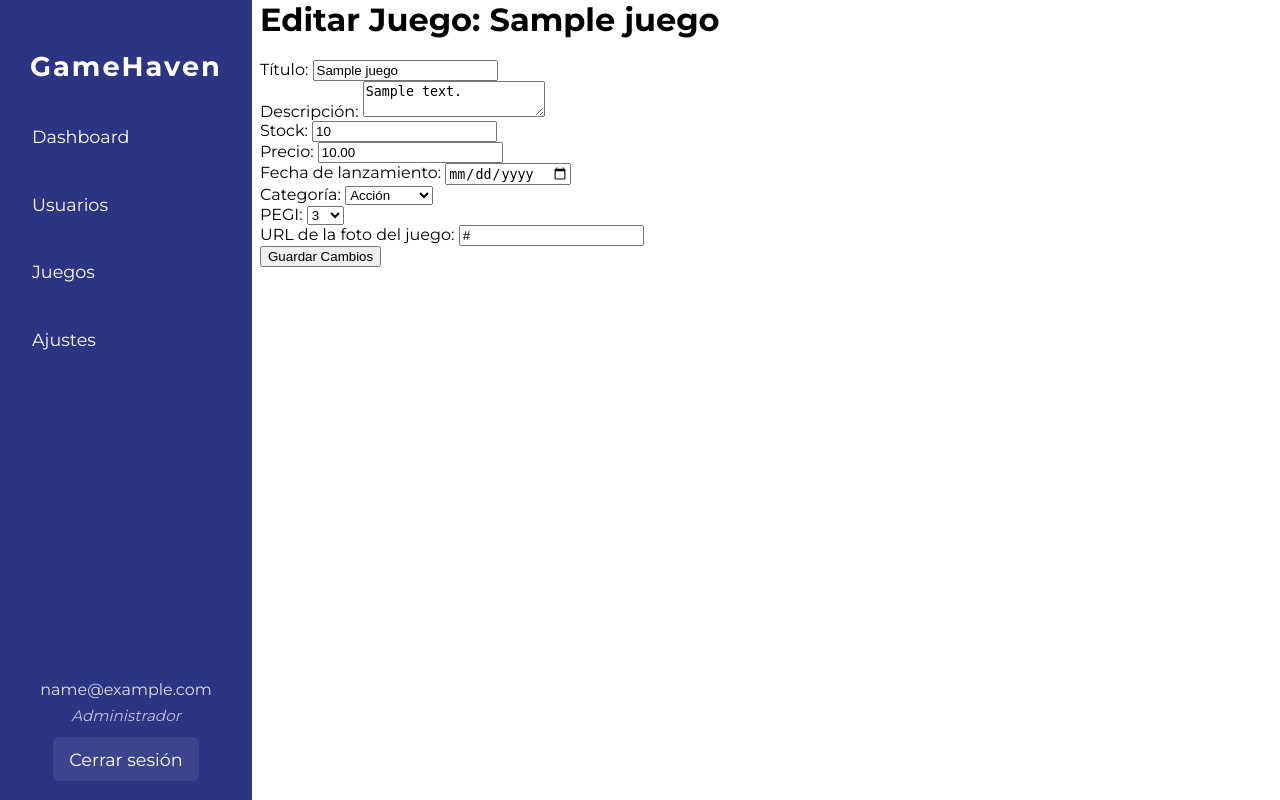
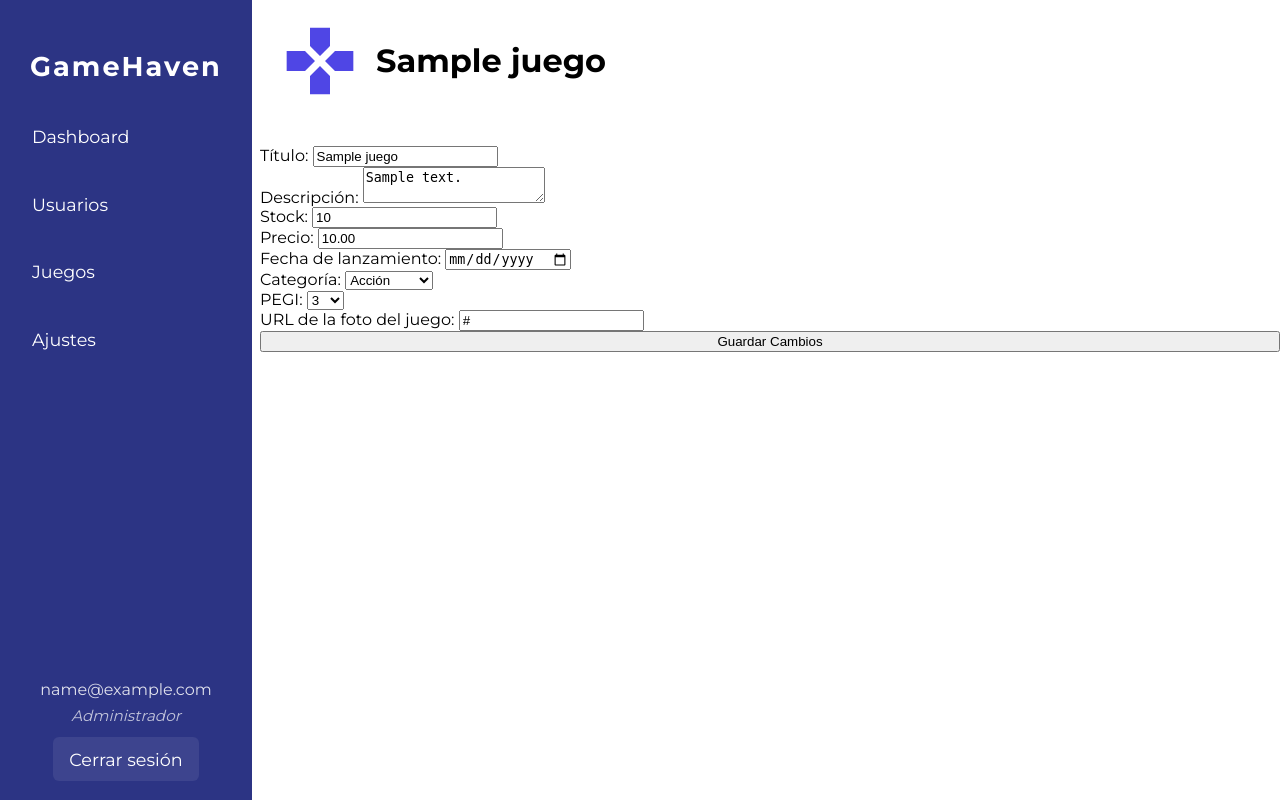
Before and after one commit to erreyesjoel/GameHaven, a Django app: page /juegos/editar/1/ in a window 1280 px wide. Run offline with Django 5.2, Linux system fonts and the light colour scheme; a user stored in the database is signed in; tables that the repository leaves empty hold one stand-in row (values such as "Sample post").

Commit message:
icono en editar juego svg en sprite svg e importado en vista html editar juego

```diff
--- a/backend/backend_django/backend/static/css/main.css
+++ b/backend/backend_django/backend/static/css/main.css
@@ -229,6 +229,12 @@ ya que el header es vertical a la izquierda */
   transition: padding-left 0.2s;
 }
 
+.icon-move {
+  width: 80px;
+  height: 80px;
+  padding: 0;
+}
+
 /* color azul para el header de la tabla */
 /* ====== ESTILOS DE TABLAS GLOBALES ====== */
 .table-wrapper {
@@ -385,6 +391,19 @@ ya que el header es vertical a la izquierda */
     display: none;
   }
 }
+.editar-juego-form {
+  display: flex;
+  flex-direction: column;
+}
+
+.editar-juego-form-header {
+  display: flex;
+  align-items: center;
+  padding: 20px;
+  gap: 16px;
+  margin-bottom: 24px;
+}
+
 .modal-eliminar {
   display: none;
   position: fixed;
--- a/backend/backend_django/backend/templates/admin/editarJuego.html
+++ b/backend/backend_django/backend/templates/admin/editarJuego.html
@@ -2,9 +2,15 @@
 {% load static %}
 <link rel="stylesheet" href="{% static 'css/main.css' %}">
 <div class="main-content">
-<form class="edit-game-form" method="POST" action="">
+<form class="editar-juego-form" method="POST" action="">
   {% csrf_token %}
-  <h1>Editar Juego: {{ juego.titulo }}</h1>
+  <div class="editar-juego-form-header">
+    <!-- Icono personalizado "move" en el formulario de editar juego -->
+    <svg class="icon-move" width="32" height="32" style="vertical-align: middle;">
+      <use xlink:href="{% static 'icons/sprite.svg' %}#custom-move"></use>
+    </svg>
+    <h1>{{ juego.titulo }}</h1>
+  </div>
   <div class="form-group">
     <label for="titulo">Título:</label>
     <input type="text" id="titulo" name="titulo" value="{{ juego.titulo }}" required>
```
Also changed, not shown: backend/backend_django/backend/static/scss/_formularios.scss (+13 -0 lines), backend/backend_django/backend/static/scss/_global.scss (+7 -0 lines), backend/backend_django/backend/static/icons/sprite.svg.
